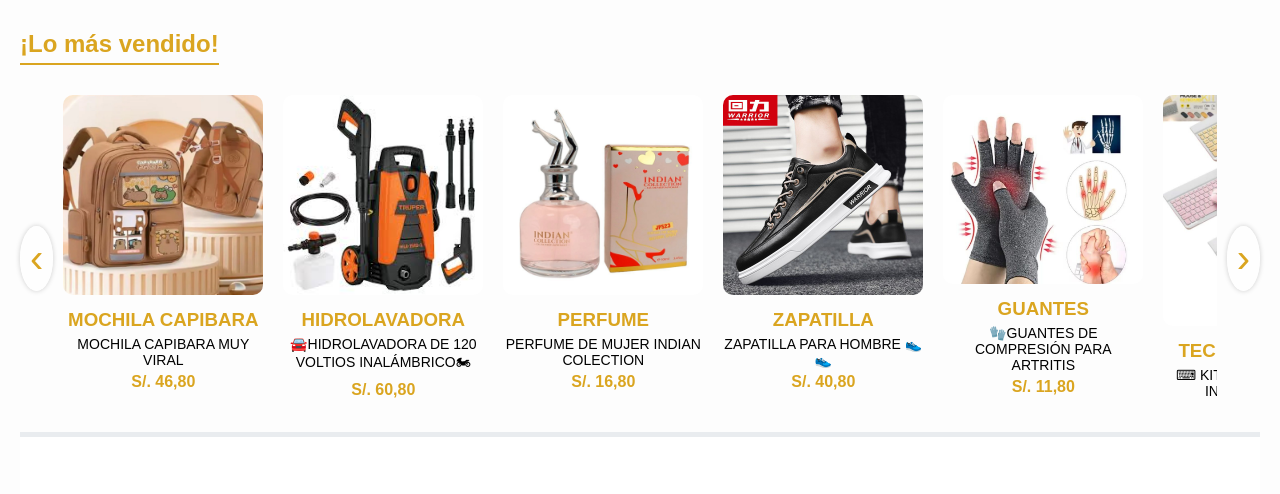
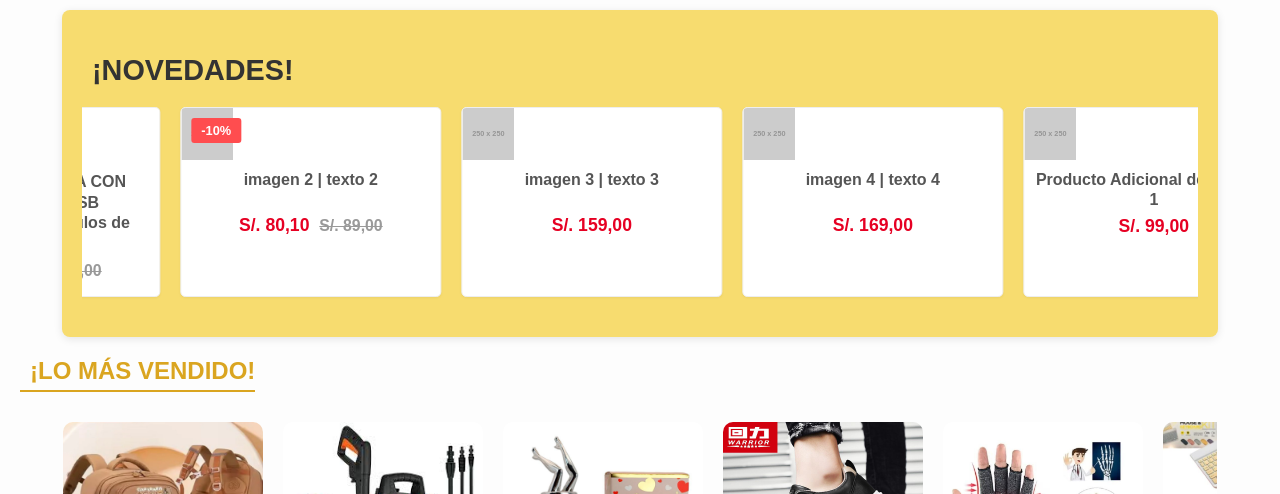
Before and after one commit to cristhian9870/proyecto-de-pag, a plain HTML site: page index.html in a window 1280 px wide. Shown: the part 98-592 px from the top of the page. Drawn offline with Linux system fonts and the light colour scheme; placeholder pictures from the web are drawn by us.

Commit message:
add novedades

```diff
--- a/index.html
+++ b/index.html
@@ -8,6 +8,7 @@
   <link rel="stylesheet" href="css/estilo.css" />
   <link rel="stylesheet" href="css/header.css" />
   <link rel="stylesheet" href="css/style-foot.css" />
+  <link rel="stylesheet" href="css/style.css" />
 
 </head>
 
@@ -53,6 +54,67 @@
 </header>
 
 <body>
+
+  <section class="most-sold-section">
+        <h2>¡Novedades!</h2>
+        <div class="carousel-container">
+            <div class="carousel-track">
+                <!--imagen_1-->
+                <div class="product-card">
+                    <span class="discount">-20%</span>
+                    <img src="producto 1" alt="luz de discoteca">
+                    <div class="product-info">
+                        <h3>LUCES DISCOTECA CON PARLANTE Y USB <br>| accesorios y artículos de hogar</h3>
+                        <p class="price">S/. 20,80 <span class="old-price">S/. 35,00</span></p>
+                    </div>
+                </div>
+                <!--imagen_2-->
+                <div class="product-card">
+                    <span class="discount">-10%</span>
+                    <img src="https://via.placeholder.com/250x250/EFEFEF/AAAAAA?text=Producto+2" alt="producto 2">
+                    <div class="product-info">
+                        <h3>imagen 2 | texto 2</h3>
+                        <p class="price">S/. 80,10 <span class="old-price">S/. 89,00</span></p>
+                    </div>
+                </div>
+                <!--imagen_3-->
+                <div class="product-card">
+                    <img src="https://via.placeholder.com/250x250/EFEFEF/AAAAAA?text=Producto+3" alt="producto 3">
+                    <div class="product-info">
+                        <h3>imagen 3 | texto 3</h3>
+                        <p class="price">S/. 159,00</p>
+                    </div>
+                </div>
+                <!--imagen_4-->
+                <div class="product-card">
+                    <img src="https://via.placeholder.com/250x250/EFEFEF/AAAAAA?text=Producto+4" alt="producto 4">
+                    <div class="product-info">
+                        <h3>imagen 4 | texto 4</h3>
+                        <p class="price">S/. 169,00</p>
+                    </div>
+                </div>
+                <!--imagen_5*-->
+                <div class="product-card">
+                    <img src="https://via.placeholder.com/250x250/EFEFEF/AAAAAA?text=Producto+5"
+                        alt="Producto Adicional 1">
+                    <div class="product-info">
+                        <h3>Producto Adicional de Ejemplo 1</h3>
+                        <p class="price">S/. 99,00</p>
+                    </div>
+                </div>
+                <!--imagen_6*-->
+                <div class="product-card">
+                    <img src="https://via.placeholder.com/250x250/EFEFEF/AAAAAA?text=Producto+6"
+                        alt="Producto Adicional 2">
+                    <div class="product-info">
+                        <h3>Producto Adicional de Ejemplo 2</h3>
+                        <p class="price">S/. 120,00</p>
+                    </div>
+                </div>
+            </div>
+        </div>
+    </section>
+
   <section class="best-sellers">
     <h2><a href="mas-vendido.html">¡Lo más vendido!</a></h2>
 
```
